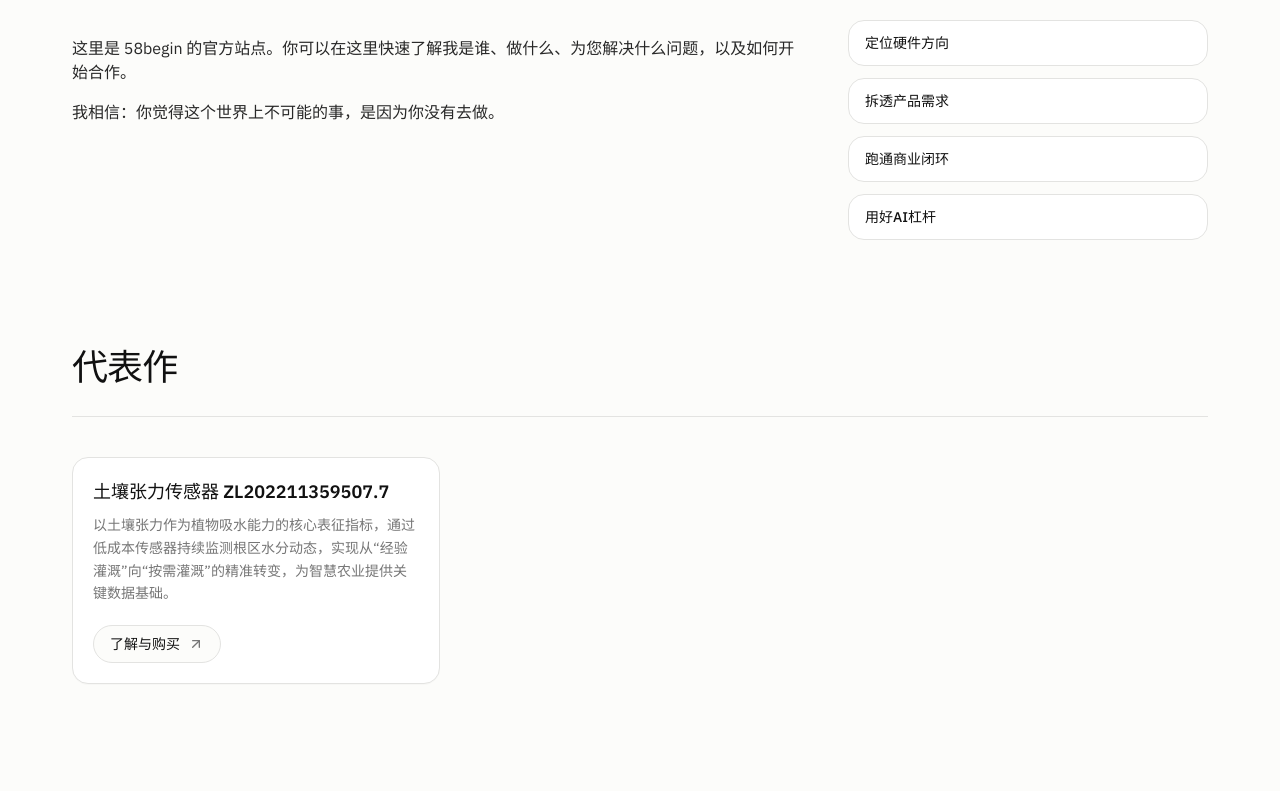
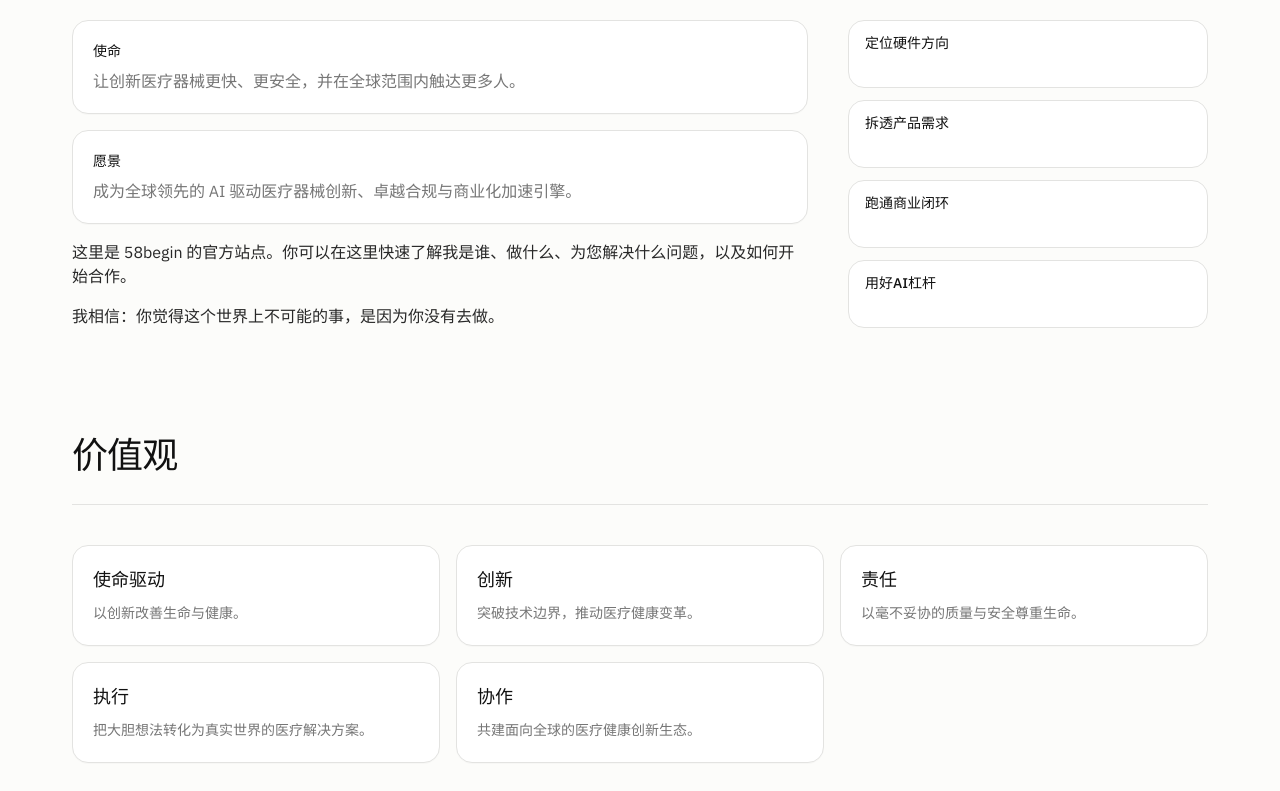
Before and after one commit to Leo1968/58begin, a React (Vite) app: page / in a window 1280 px wide. Shown: the part 660-1451 px from the top of the page. Built offline with nearby package versions, Linux system fonts and the light colour scheme.

Commit message:
feat: add mission/vision/values sections

```diff
--- a/src/content/site.en.ts
+++ b/src/content/site.en.ts
@@ -10,6 +10,7 @@ export const siteEn: SiteContent = {
     brand: "58begin",
     sections: [
       { id: "about", label: "About" },
+      { id: "culture", label: "Culture" },
       { id: "featured", label: "Featured" },
       { id: "content", label: "Content" },
       { id: "products", label: "Products & Services" },
@@ -32,6 +33,14 @@ export const siteEn: SiteContent = {
   ],
   about: {
     title: "About 58begin",
+    mission: {
+      title: "Mission",
+      body: "Making innovative medical devices faster, safer, and accessible worldwide."
+    },
+    vision: {
+      title: "Vision",
+      body: "To become the world's leading AI-powered engine accelerating medical device innovation, regulatory excellence, and commercialization."
+    },
     paragraphs: [
       "This is the official site for 58begin. Here you can quickly learn who I am, what I do, what problems I can help you solve, and how to start working together.",
       "I believe: the reason something feels impossible is simply because you haven't done it yet."
@@ -41,6 +50,22 @@ export const siteEn: SiteContent = {
       "Break down product requirements",
       "Close the business loop",
       "Leverage AI"
+    ]
+  },
+  culture: {
+    title: "Our Values",
+    items: [
+      { title: "Mission Driven", description: "Innovating to improve lives." },
+      { title: "Innovation", description: "Breaking technology boundaries to transform healthcare." },
+      {
+        title: "Responsibility",
+        description: "Respecting life through uncompromising quality and safety."
+      },
+      { title: "Execution", description: "Turning bold ideas into real-world medical solutions." },
+      {
+        title: "Collaboration",
+        description: "Building a global ecosystem for healthcare innovation."
+      }
     ]
   },
   featured: {
--- a/src/content/site.zh.ts
+++ b/src/content/site.zh.ts
@@ -10,6 +10,7 @@ export const siteZh: SiteContent = {
     brand: "58begin",
     sections: [
       { id: "about", label: "关于" },
+      { id: "culture", label: "文化" },
       { id: "featured", label: "代表作" },
       { id: "content", label: "内容" },
       { id: "products", label: "产品与服务" },
@@ -32,11 +33,29 @@ export const siteZh: SiteContent = {
   ],
   about: {
     title: "关于 58begin",
+    mission: {
+      title: "使命",
+      body: "让创新医疗器械更快、更安全，并在全球范围内触达更多人。"
+    },
+    vision: {
+      title: "愿景",
+      body: "成为全球领先的 AI 驱动医疗器械创新、卓越合规与商业化加速引擎。"
+    },
     paragraphs: [
       "这里是 58begin 的官方站点。你可以在这里快速了解我是谁、做什么、为您解决什么问题，以及如何开始合作。",
       "我相信：你觉得这个世界上不可能的事，是因为你没有去做。"
     ],
     highlights: ["定位硬件方向", "拆透产品需求", "跑通商业闭环", "用好AI杠杆"]
+  },
+  culture: {
+    title: "价值观",
+    items: [
+      { title: "使命驱动", description: "以创新改善生命与健康。" },
+      { title: "创新", description: "突破技术边界，推动医疗健康变革。" },
+      { title: "责任", description: "以毫不妥协的质量与安全尊重生命。" },
+      { title: "执行", description: "把大胆想法转化为真实世界的医疗解决方案。" },
+      { title: "协作", description: "共建面向全球的医疗健康创新生态。" }
+    ]
   },
   featured: {
     title: "代表作",
--- a/src/content/types.ts
+++ b/src/content/types.ts
@@ -44,6 +44,11 @@ export type ToolItem = {
   href: string;
 };
 
+export type ValueItem = {
+  title: string;
+  description: string;
+};
+
 export type SiteContent = {
   seo: {
     title: string;
@@ -63,8 +68,14 @@ export type SiteContent = {
   metrics: Metric[];
   about: {
     title: string;
+    mission: { title: string; body: string };
+    vision: { title: string; body: string };
     paragraphs: string[];
     highlights: string[];
+  };
+  culture: {
+    title: string;
+    items: ValueItem[];
   };
   featured: {
     title: string;
--- a/src/pages/Home.tsx
+++ b/src/pages/Home.tsx
@@ -8,6 +8,7 @@ import { getSiteContent } from "@/content";
 import { track } from "@/utils/analytics";
 import { HeroSection } from "@/sections/home/HeroSection";
 import { AboutSection } from "@/sections/home/AboutSection";
+import { CultureSection } from "@/sections/home/CultureSection";
 import { FeaturedSection } from "@/sections/home/FeaturedSection";
 import { ContentSection } from "@/sections/home/ContentSection";
 import { ProductsSection } from "@/sections/home/ProductsSection";
@@ -50,6 +51,7 @@ export default function Home() {
     <PageShell activeSectionId={active}>
       <HeroSection hero={content.hero} metrics={content.metrics} />
       <AboutSection about={content.about} />
+      <CultureSection culture={content.culture} />
       <FeaturedSection featured={content.featured} />
       <ContentSection posts={content.posts} findMeOn={content.findMeOn} lang={lang} />
       <ProductsSection products={content.products} />
--- a/src/sections/home/AboutSection.tsx
+++ b/src/sections/home/AboutSection.tsx
@@ -1,6 +1,7 @@
 import type { SiteContent } from "@/content/types";
 import { Container } from "@/components/Container";
 import { SectionHeading } from "@/components/SectionHeading";
+import { Card } from "@/components/Card";
 
 export function AboutSection({ about }: { about: SiteContent["about"] }) {
   return (
@@ -8,6 +9,18 @@ export function AboutSection({ about }: { about: SiteContent["about"] }) {
       <SectionHeading id="about" title={about.title} />
       <div className="mt-10 grid gap-10 lg:grid-cols-[1fr_360px]">
         <div className="max-w-[760px]">
+          <Card>
+            <div className="text-sm font-semibold text-fg">{about.mission.title}</div>
+            <div className="mt-2 whitespace-pre-line text-sm leading-relaxed text-muted sm:text-base">
+              {about.mission.body}
+            </div>
+          </Card>
+          <Card className="mt-4">
+            <div className="text-sm font-semibold text-fg">{about.vision.title}</div>
+            <div className="mt-2 whitespace-pre-line text-sm leading-relaxed text-muted sm:text-base">
+              {about.vision.body}
+            </div>
+          </Card>
           {about.paragraphs.map((p) => (
             <p key={p} className="mt-4 text-sm leading-relaxed text-fg/90 sm:text-base">
               {p}
--- /dev/null
+++ b/src/sections/home/CultureSection.tsx
@@ -0,0 +1,22 @@
+import type { SiteContent } from "@/content/types";
+import { Container } from "@/components/Container";
+import { SectionHeading } from "@/components/SectionHeading";
+import { Card } from "@/components/Card";
+
+export function CultureSection({ culture }: { culture: SiteContent["culture"] }) {
+  return (
+    <Container className="py-14">
+      <SectionHeading id="culture" title={culture.title} />
+      <div className="mt-10 grid gap-4 lg:grid-cols-3">
+        {culture.items.map((it) => (
+          <Card key={it.title}>
+            <div className="text-lg font-semibold text-fg">{it.title}</div>
+            <div className="mt-2 whitespace-pre-line text-sm leading-relaxed text-muted">
+              {it.description}
+            </div>
+          </Card>
+        ))}
+      </div>
+    </Container>
+  );
+}
```
